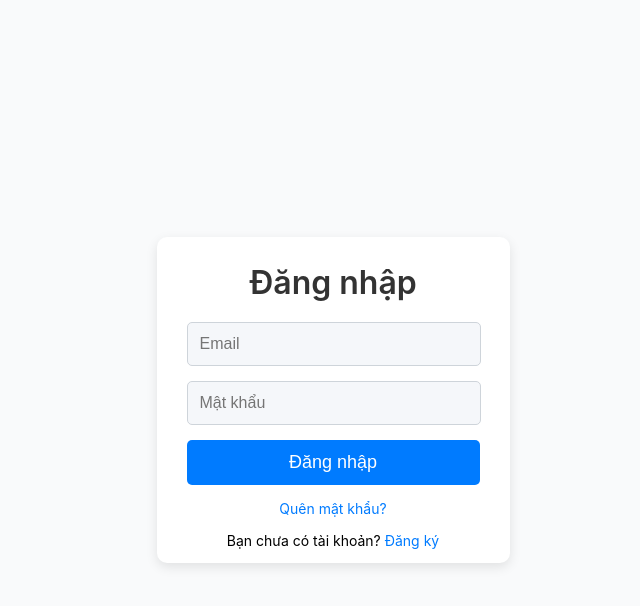
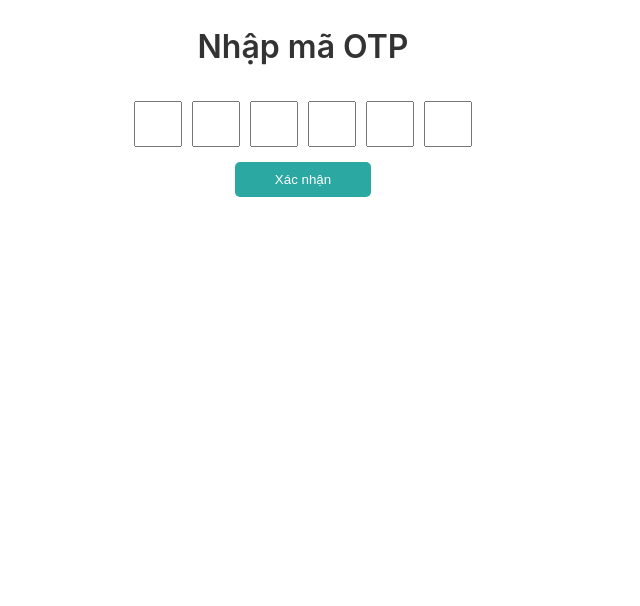
Before and after one commit to Locpx5120/TFU-Resident-Web123, a React (Create React App) app in the folder tfu-residet-web/: page /otp/1 in a window 1280 px wide. Before the commit this address led to /login. Shown: the top 606 px of the page, without its empty margins (337-977 px from the left). Built offline with nearby package versions, Linux system fonts and the light colour scheme.

Commit message:
feat: forgot pass and otp

```diff
--- a/tfu-residet-web/src/App.js
+++ b/tfu-residet-web/src/App.js
@@ -10,6 +10,7 @@ import Header from "./components/Header";
 import { routeArray } from "./constants/routes";
 import PublicRoute from './common/PublicRoute';
 import PrivateRoute from './common/PrivateRoute';
+import OTPInput from './pages/OTPInput';
 
 function App() {
   return (
@@ -31,6 +32,7 @@ function App() {
           <Route path="/login" element={<Login />} />
           <Route path="/register" element={<Register />} />
           <Route path="/forgot-password" element={<ForgotPassword />} />
+          <Route path="/otp/:id" element={<OTPInput />} />
         </Route>
         <Route element={<PrivateRoute />}>
           <Route
--- a/tfu-residet-web/src/components/Sidebar.js
+++ b/tfu-residet-web/src/components/Sidebar.js
@@ -55,7 +55,7 @@ const Sidebar = () => {
         <h3>JSX Computer</h3>
         <p>Royal City</p>
       </div>
-      <nav>
+      <nav style={{marginBottom: 40}}>
         <StyledUl>
           {routeArray.map((item, i) => (
             <StyledLi
--- a/tfu-residet-web/src/pages/ForgotPassword.jsx
+++ b/tfu-residet-web/src/pages/ForgotPassword.jsx
@@ -1,13 +1,15 @@
 import React, { useState } from 'react';
 import { Container, Row, Col, Form, FormGroup, Button } from 'react-bootstrap';
 import '../styles/ForgotPass.css';
+import { useNavigate } from 'react-router-dom';
 
 const ForgotPassword = () => {
     const [formData, setFormData] = useState({
        email: '',
        newPassword: ''
     });
-    const [message, setMessage] = useState('');
+   const [message, setMessage] = useState('');
+   const navigate = useNavigate();
 
     const handleChange = e => {
        setFormData(prev => ({ ...prev, [e.target.name]: e.target.value }));
@@ -29,6 +31,7 @@ const ForgotPassword = () => {
 
           if (response.ok) {
              setMessage(result.message);
+             navigate(`/otp/${result.data.userId}`);
           } else {
              setMessage(result.message);
           }
--- a/tfu-residet-web/src/pages/OTPInput.jsx
+++ b/tfu-residet-web/src/pages/OTPInput.jsx
@@ -1,8 +1,11 @@
-import React, { useState, useRef } from 'react';
+import React, { useState, useRef } from "react";
+import { useParams } from "react-router-dom";
+import axiosInstance from "../config/axiosConfig";
 
 const OTPInput = () => {
   const [otp, setOtp] = useState(new Array(6).fill(""));
     const inputsRef = useRef([]);
+    const { id } = useParams();
 
   // Hàm xử lý thay đổi khi người dùng nhập mã OTP
   const handleChange = (element, index) => {
@@ -26,35 +29,66 @@ const OTPInput = () => {
   };
 
   // Hàm xử lý khi người dùng submit mã OTP
-    const handleSubmit = (e) => {
+  const handleSubmit = async (e) => {
     e.preventDefault();
-        alert(`Mã OTP của bạn là: ${otp.join('')}`);
+      // alert(`Mã OTP của bạn là: ${otp.join("")}`);
+      const payload = {
+          userId: id,
+          typeOtp: "string",
+          otp: otp.join(""),
+      };
+      const res = await axiosInstance.post(`/auth/confirm-otp`, JSON.stringify(payload));
+      if (res.status === 200) {
+          alert("Xác thực mã OTP thành công");
+      }
   };
 
   return (
-        <form onSubmit={handleSubmit}>
+    <form
+      onSubmit={handleSubmit}
+      style={{
+        display: "flex",
+        flexDirection: "column",
+        justifyContent: "center",
+        alignItems: "center",
+        gap: 10,
+      }}
+    >
       <h2>Nhập mã OTP</h2>
-            <div>
+          <div style={{
+              display: 'flex',
+              justifyContent: "center",
+      }}>
         {otp.map((data, index) => (
           <input
             key={index}
             type="text"
             maxLength="1"
             value={data}
-                        onChange={e => handleChange(e.target, index)}
-                        onKeyDown={e => e.key === "Backspace" && handleBackspace(e.target, index)}
+            onChange={(e) => handleChange(e.target, index)}
+            onKeyDown={(e) =>
+              e.key === "Backspace" && handleBackspace(e.target, index)
+            }
             ref={(el) => (inputsRef.current[index] = el)}
             style={{
               width: "40px",
               height: "40px",
               margin: "5px",
               textAlign: "center",
-                            fontSize: "20px"
+              fontSize: "20px",
             }}
           />
         ))}
       </div>
-            <button type="submit">Xác nhận</button>
+          <button style={{
+              background: '#2ca8a2',
+              padding: '10px 40px',
+              border: 'none',
+              outline: 'none',
+              appearance: 'none',
+              borderRadius: 5, color: '#fff',
+              cursor: 'pointer',
+      }} type="submit">Xác nhận</button>
     </form>
   );
 };
--- a/tfu-residet-web/src/styles/ForgotPass.css
+++ b/tfu-residet-web/src/styles/ForgotPass.css
@@ -11,6 +11,7 @@
     flex-direction: column;
     align-items: center;
     gap: 25px;
+    margin: 20% auto;
 }
 
 .forgotpass_form input {
--- a/tfu-residet-web/src/styles/Sidebar.css
+++ b/tfu-residet-web/src/styles/Sidebar.css
@@ -3,6 +3,8 @@
     background-color: #ffffff;
     padding: 20px;
     box-shadow: 2px 0 5px rgba(0, 0, 0, 0.1);
+    height: 100dvh;
+    overflow-y: auto;
 }
 
 .profile {
```
Lines whose indentation alone changed are shown as unchanged.
